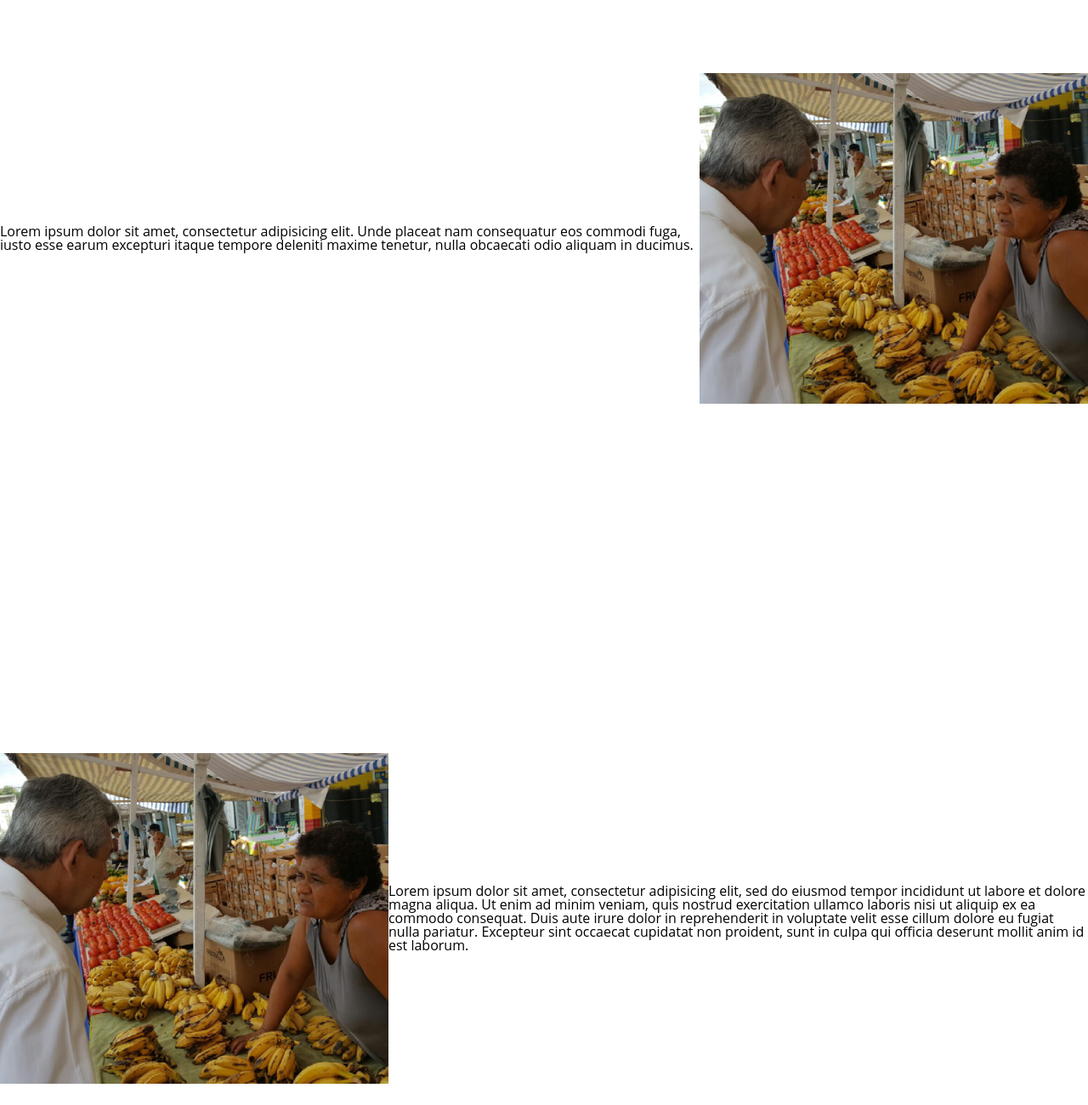
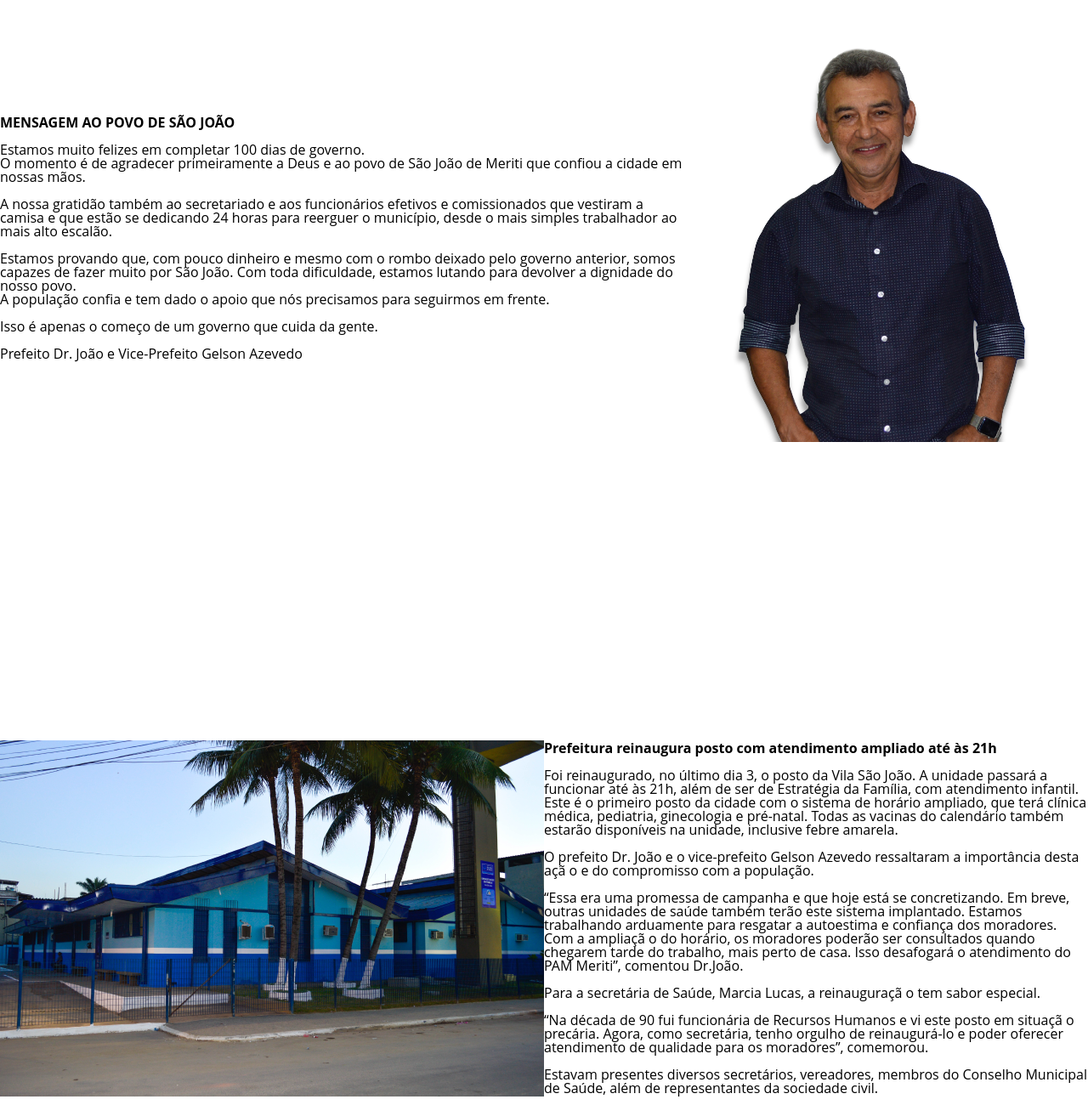
Before and after one commit to prefeitura-sjm/100dias, a website: page dev/index.html in a window 1280 px wide. Shown: the part 520-1820 px from the top of the page at 85% size. Drawn offline with Linux system fonts and the light colour scheme.

Commit message:
Adição de fotos e textos na sessão do prefeito e do posto

```diff
--- a/dev/index.html
+++ b/dev/index.html
@@ -27,14 +27,41 @@
   </header>
   <section class="flex-section">
     <div class="flex-section-text">
-      <p>Lorem ipsum dolor sit amet, consectetur adipisicing elit. Unde placeat nam consequatur eos commodi fuga, iusto esse earum excepturi itaque tempore deleniti maxime tenetur, nulla obcaecati odio aliquam in ducimus.</p>
+    <h1>MENSAGEM AO POVO DE SÃO JOÃO</h1>
+    <br>
+      <p>Estamos muito felizes em completar 100 dias de governo.
+      <br>
+      O momento é de agradecer primeiramente a Deus e ao povo de São João de Meriti que confiou a cidade em nossas mãos.</p>
+      <br>
+      <p>A nossa gratidão também ao secretariado e aos funcionários efetivos e comissionados que vestiram a camisa e que estão se dedicando 24 horas para reerguer o município, desde o mais simples trabalhador ao mais alto escalão.</p>
+      <br>
+      <p>Estamos provando que, com pouco dinheiro e mesmo com o rombo deixado pelo governo anterior, somos capazes de fazer muito por São João. Com toda dificuldade, estamos lutando para devolver a dignidade do nosso povo.
+      <br>
+      A população confia e tem dado o apoio que nós precisamos para seguirmos em frente.</p>
+      <br>
+      <p>Isso é apenas o começo de um governo que cuida da gente.</p>
+      <br>
+      <h3><strong>Prefeito Dr. João e Vice-Prefeito Gelson Azevedo</strong></h3>
     </div>
-    <img src="images/feira.png" alt="" class="flex-section-image">
+    <img src="images/prefeito2.png" alt="Prefeito Dr. João" class="flex-section-image">
   </section>
   <section class="flex-section">
-    <img src="images/feira.png" alt="" class="flex-section-image">
+    <img src="images/posto.png" alt="Posto de Saúde da Vila São João" class="flex-section-image">
     <div class="flex-section-text">
-      <p>Lorem ipsum dolor sit amet, consectetur adipisicing elit, sed do eiusmod tempor incididunt ut labore et dolore magna aliqua. Ut enim ad minim veniam, quis nostrud exercitation ullamco laboris nisi ut aliquip ex ea commodo consequat. Duis aute irure dolor in reprehenderit in voluptate velit esse cillum dolore eu fugiat nulla pariatur. Excepteur sint occaecat cupidatat non proident, sunt in culpa qui officia deserunt mollit anim id est laborum.</p>
+    <h2>Prefeitura reinaugura posto com atendimento ampliado até às 21h</h2>
+    <br>
+      <p>Foi reinaugurado, no último dia 3, o posto da Vila São João. A unidade passará a funcionar até às 21h, além de ser de Estratégia da Família, com atendimento infantil. Este é o primeiro posto da cidade com o sistema de horário ampliado, que terá clínica médica, pediatria, ginecologia e pré-natal. Todas as vacinas do calendário também estarão disponíveis na unidade, inclusive febre amarela.</p>
+      <br>
+      <p>O prefeito Dr. João e o vice-prefeito Gelson Azevedo ressaltaram a importância desta açã o e do compromisso com a população.</p>
+      <br>
+      <p>“<em>Essa era uma promessa de campanha e que hoje está se concretizando. Em breve, outras unidades de saúde também terão este sistema implantado. Estamos trabalhando arduamente para resgatar a autoestima e confiança dos moradores. Com a ampliaçã o do horário, os moradores poderão ser consultados quando chegarem tarde do trabalho, mais perto de casa. Isso desafogará o atendimento do PAM Meriti</em>”, comentou Dr.João.</p>
+      <br>
+      <p>Para a secretária de Saúde, Marcia Lucas, a reinauguraçã o tem sabor especial.</p>
+      <br>
+      <p>“<em>Na década de 90 fui funcionária de Recursos Humanos e vi este posto em situaçã o precária. Agora, como secretária, tenho orgulho de reinaugurá-lo e poder oferecer atendimento de qualidade para os moradores</em>”, comemorou.</p>
+      <br>
+      <p>Estavam presentes diversos secretários, vereadores, membros do Conselho Municipal de Saúde, além de representantes da sociedade civil.
+      </p>
     </div>
   </section>
   <h1 class="title">O que foi feito</h1>
```
Also changed, not shown: dev/images/posto.png (added), dev/images/prefeito.png (added), dev/images/prefeito2.png (added), dev/images/prefeito3.png (added), 1 other file.
